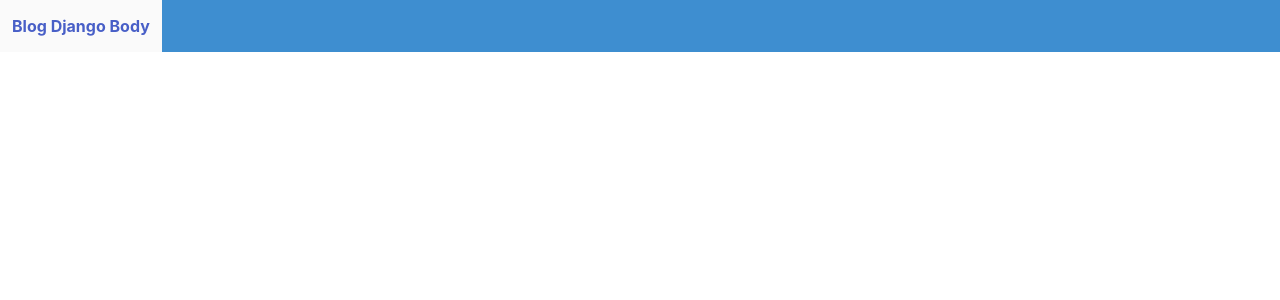
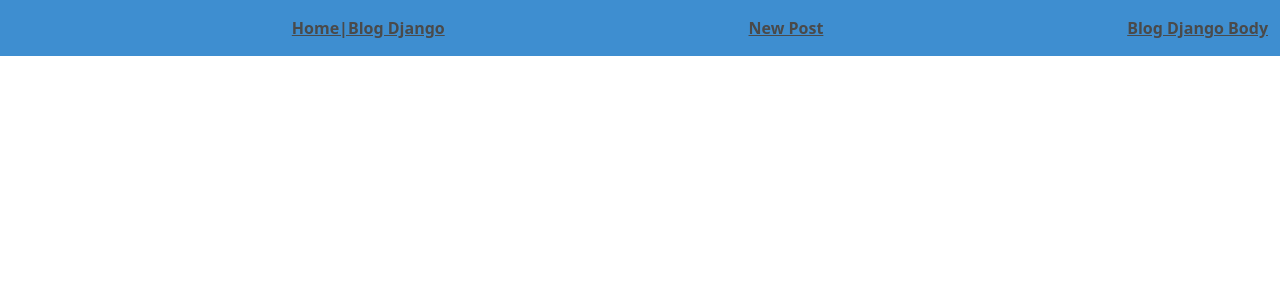
Before and after one commit to ClaudioFritzen/blogsite, a Django app: page / in a window 1280 px wide. Shown: the top 300 px of the page. Run offline with Django 4.2, Linux system fonts and the light colour scheme; data that the repository does not hold is empty.

Commit message:
inicio da rota para homepage

```diff
--- a/blog/templates/blog/base.html
+++ b/blog/templates/blog/base.html
@@ -4,13 +4,20 @@
     <meta charset="utf-8">
     <meta name="viewport" content="width=device-width, initial-scale=1">
     <title>Django Chat!</title>
+
+    <!-- importação da bulma-->
     <link rel="stylesheet" href="https://cdn.jsdelivr.net/npm/bulma@0.9.4/css/bulma.min.css">
+
+    <!--importação do bootstrap -->
+    <link href="https://cdn.jsdelivr.net/npm/bootstrap@5.0.2/dist/css/bootstrap.min.css" rel="stylesheet" integrity="sha384-EVSTQN3/azprG1Anm3QDgpJLIm9Nao0Yz1ztcQTwFspd3yD65VohhpuuCOmLASjC" crossorigin="anonymous">
   </head>
   <body>
 
   <section class="header">
     <nav class="navbar is-info">
         <div class="nav-brand"></div>
+            <a href="{% url "home" %}" class="navbar-item"> <strong> Home|Blog Django </strong></a>
+            <a href="https://www.google.com.br/" class="navbar-item"> <strong> New Post </strong></a>
             <a href="/" class="navbar-item"> <strong> Blog Django Body</strong></a>
     </nav>
   </section>
--- a/blog/templates/blog/frontpage.html
+++ b/blog/templates/blog/frontpage.html
@@ -1,4 +1,6 @@
 {% extends 'blog/base.html' %}
+
+
 
 {% block content %}
     {% for post in posts %}
@@ -10,7 +12,11 @@
             <p> {{post.intro}}</p>
 
             <a href="{% url 'post_detail' post.slug %}"> Read more </a>
+
+
         </div>
+
+
 
 
     {% endfor %}
--- a/blog/views.py
+++ b/blog/views.py
@@ -31,3 +31,8 @@
         form = CommentForm()
 
     return render(request, 'blog/post_detail.html', {'post': post, 'form': form})
+
+
+# função page home
+def home(request):
+    return HttpResponse('Holla mundo!!')
--- a/core/urls.py
+++ b/core/urls.py
@@ -17,12 +17,13 @@
 from django.contrib import admin
 from django.urls import path
 
-from blog.views import frontpage, post_detail
+from blog.views import frontpage, post_detail, home
 
 
 urlpatterns = [
     path('admin/', admin.site.urls),
     path('', frontpage, name='frontpage'),
-    path('<slug:slug>/', post_detail, name='post_detail' ),
+    path('<slug:slug>/', post_detail, name='post_detail'),
+    path('home', home, name='home'),
 
 ]
```
